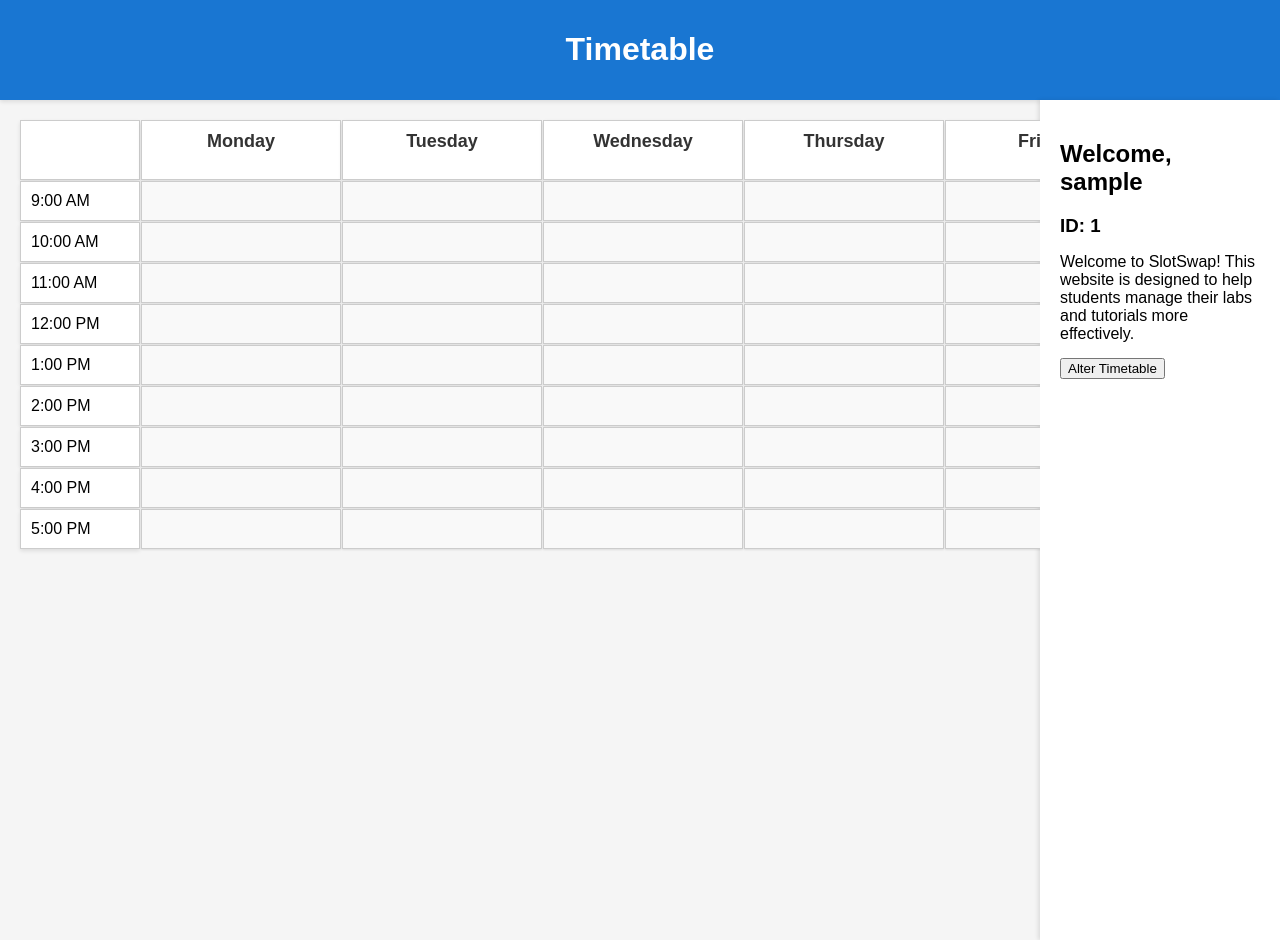
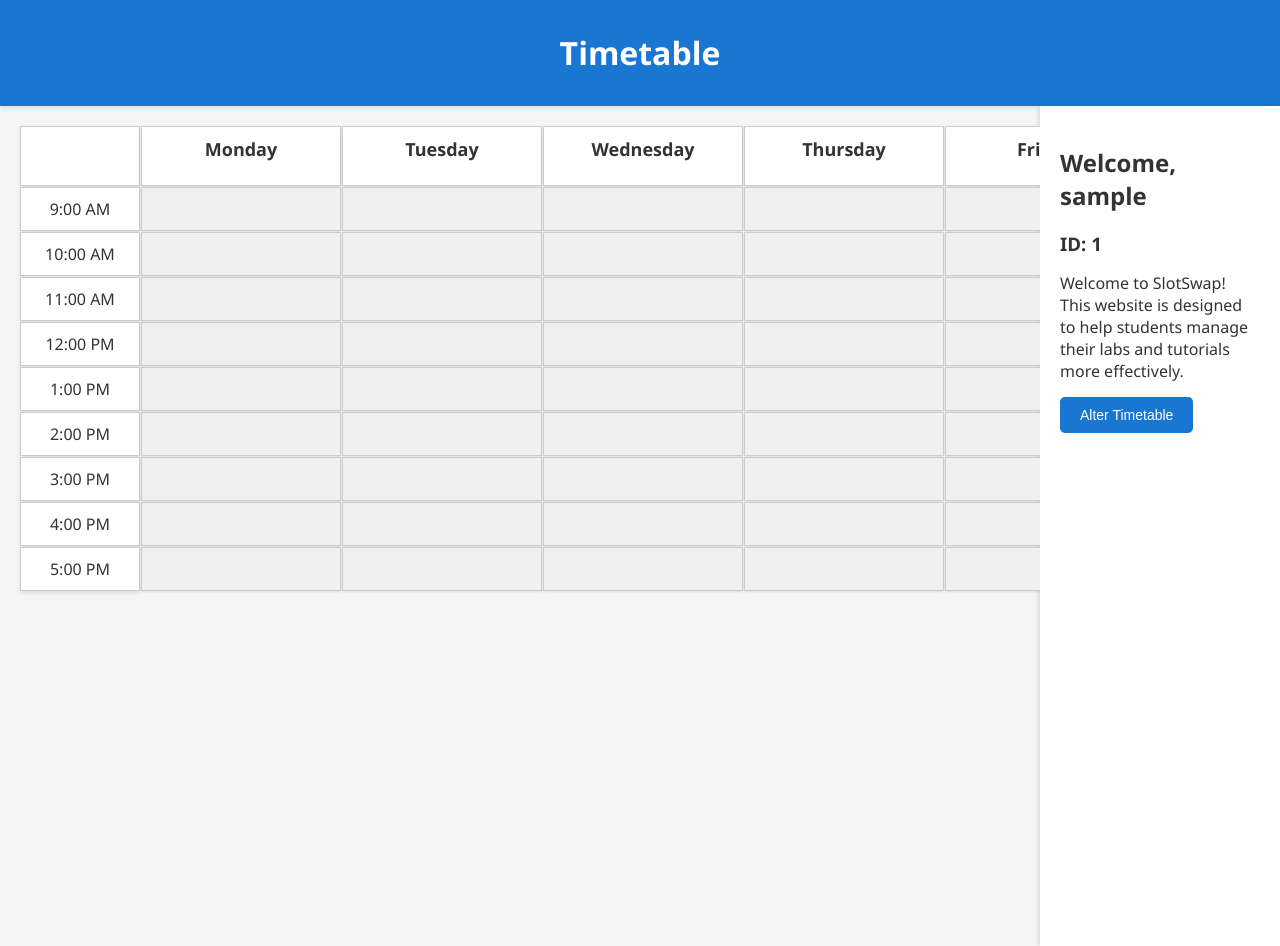
Before and after one commit to LielTaks/SlotSwap-COMP-208-, a PHP site: page /timetable.php in a window 1280 px wide. Run offline with PHP 8.4, Linux system fonts and the light colour scheme; the visitor is signed in with stand-in values (Sample User, id 1); tables that the repository leaves empty or names only in its code hold one stand-in row (values such as "Sample post"); some libraries are stand-ins or nearby versions.

Commit message:
Add files via upload

```diff
--- a/timetable.php
+++ b/timetable.php
@@ -28,6 +28,12 @@ $sql = "SELECT DISTINCT activity FROM timetable WHERE user_id = :user_id";
 $stmt = $db->prepare($sql);
 $stmt->execute(array(':user_id' => $userInfo['id']));
 $activities = $stmt->fetchAll(PDO::FETCH_COLUMN);
+
+// Fetch all lab times for the selected lab
+$sql = "SELECT day, time FROM timetable WHERE user_id = :user_id AND activity = :activity";
+$stmt = $db->prepare($sql);
+$stmt->execute(array(':user_id' => $userInfo['id'], ':activity' => 'Lab: Physics')); // Change 'Lab: Physics' to the selected lab
+$labTimes = $stmt->fetchAll(PDO::FETCH_ASSOC);
 ?>
 <!DOCTYPE html>
 <html lang="en">
@@ -38,10 +44,11 @@ $activities = $stmt->fetchAll(PDO::FETCH_COLUMN);
     <link rel="stylesheet" href="https://code.jquery.com/ui/1.12.1/themes/base/jquery-ui.css">
     <style>
         body {
-            font-family: Arial, sans-serif;
+            font-family: 'Segoe UI', Tahoma, Geneva, Verdana, sans-serif;
             margin: 0;
             padding: 0;
             background-color: #f5f5f5;
+            color: #333;
         }
 
         #toolbar {
@@ -85,13 +92,12 @@ $activities = $stmt->fetchAll(PDO::FETCH_COLUMN);
             padding: 10px;
             background-color: #fff;
             box-shadow: 0 2px 4px rgba(0, 0, 0, 0.1);
+            text-align: center;
         }
 
         .day h3 {
             margin: 0;
             font-size: 18px;
-            color: #333;
-            text-align: center;
         }
 
         .slot {
@@ -104,16 +110,39 @@ $activities = $stmt->fetchAll(PDO::FETCH_COLUMN);
             white-space: nowrap; /* Prevent text wrapping */
             text-overflow: ellipsis; /* Display ellipsis for overflowing text */
             cursor: pointer; /* Add cursor pointer */
+            transition: all 0.3s ease;
         }
 
-        /* Hide the edit button by default */
-        .edit-btn {
+        .slot:hover {
+            transform: translateY(-3px);
+            box-shadow: 0 4px 6px rgba(0, 0, 0, 0.1);
+        }
+
+        .slot.with-text {
+            color: #333;
+        }
+
+        .slot.without-text {
+            background-color: #f0f0f0;
+        }
+
+        .slot.with-text .edit-btn {
             display: none;
         }
 
-        /* Show the edit button on hover */
-        .slot:hover .edit-btn {
+        .slot.with-text:hover .edit-btn {
             display: inline-block;
+            position: absolute;
+            top: 5px;
+            right: 5px;
+            color: #666;
+            font-size: 12px;
+            cursor: pointer;
+            transition: all 0.3s ease;
+        }
+
+        .slot.with-text:hover .edit-btn:hover {
+            color: #000;
         }
 
         .modal {
@@ -137,6 +166,45 @@ $activities = $stmt->fetchAll(PDO::FETCH_COLUMN);
             border-radius: 5px;
             box-shadow: 0 0 10px rgba(0, 0, 0, 0.3);
         }
+
+        select {
+            padding: 8px;
+            font-size: 14px;
+            border: 1px solid #ccc;
+            border-radius: 5px;
+            width: 100%;
+            margin-top: 10px;
+            cursor: pointer;
+            transition: all 0.3s ease;
+        }
+
+        select:hover {
+            border-color: #666;
+        }
+
+        button {
+            padding: 10px 20px;
+            font-size: 14px;
+            background-color: #1976D2;
+            color: #fff;
+            border: none;
+            border-radius: 5px;
+            cursor: pointer;
+            transition: background-color 0.3s ease;
+        }
+
+        button:hover {
+            background-color: #0d47a1;
+        }
+
+        a {
+            text-decoration: none;
+            color: inherit;
+        }
+
+        a:hover {
+            text-decoration: underline;
+        }
     </style>
 </head>
 <body>
@@ -148,7 +216,7 @@ $activities = $stmt->fetchAll(PDO::FETCH_COLUMN);
     <h2>Welcome, <?php echo $_SESSION['username']; ?></h2>
     <h3>ID: <?php echo $_SESSION['student_id']; ?></h3>
     <p>Welcome to SlotSwap! This website is designed to help students manage their labs and tutorials more effectively.</p>
-    <button id="alterTimetableBtn"><a href="Modify.php" style="text-decoration: none; color: inherit;">Alter Timetable</a></button>
+    <button id="alterTimetableBtn"><a href="Modify.php">Alter Timetable</a></button>
 </div>
 
 <div id="content">
@@ -200,9 +268,13 @@ $activities = $stmt->fetchAll(PDO::FETCH_COLUMN);
             <input type="hidden" id="editUsername" name="username">
             <input type="hidden" id="editDay" name="day">
             <input type="hidden" id="editTime" name="time">
-            <label for="editLabTitle">New Lab Title:</label>
+            <label for="editLabTitle">Lab Title:</label>
             <select id="editLabTitle" name="lab_title">
                 <!-- Options will be dynamically added by JavaScript -->
+            </select>
+            <label for="editLabTime">Lab Time:</label>
+            <select id="editLabTime" name="lab_time">
+                <!-- Lab times will be dynamically added by JavaScript -->
             </select>
             <button type="submit">Save</button>
         </form>
@@ -213,29 +285,27 @@ $activities = $stmt->fetchAll(PDO::FETCH_COLUMN);
 <script>
     $(document).ready(function () {
     // Function to populate dropdown based on selected slot
-        function populateDropdown(activity) {
-            $('#editLabTitle').empty(); // Clear previous options
-            var availableSubjects = $('.slot.with-text[data-lab-title="' + activity + '"]').data('available-subjects').split(',');
-            availableSubjects.forEach(function (subject) {
-                $('#editLabTitle').append('<option value="' + subject + '">' + subject + '</option>');
+    function populateDropdown(labTimes) {
+        $('#editLabTime').empty(); // Clear previous options
+        labTimes.forEach(function (time) {
+            $('#editLabTime').append('<option value="' + time['day'] + ' ' + time['time'] + '">' + time['day'] + ' ' + time['time'] + '</option>');
         });
     }
-
-        // Hide "Edit" button for slots without text
-        $('.slot.without-text .edit-btn').hide();
 
     // Enable click event only for slots with text
     $('.slot.with-text').click(function () {
         var slot = $(this);
+        var activity = slot.data('lab-title');
+        $('#editLabTitle').val(activity); // Set default value
         $('#editStudentId').val(slot.data('student-id'));
         $('#editUsername').val(slot.data('username'));
-            $('#editDay').val(slot.data('day'));
-            $('#editTime').val(slot.data('time'));
-            var activity = slot.data('lab-title');
-            $('#editLabTitle').val(activity); // Set default value
-            populateDropdown(activity);
+        var labTimes = <?php echo json_encode($labTimes); ?>;
+        populateDropdown(labTimes);
         $('#editModal').fadeIn();
     });
+
+    // Hide "Edit" button for slots without text
+    $('.slot.without-text .edit-btn').hide();
 
     $('#editForm').submit(function (e) {
         e.preventDefault();
@@ -266,6 +336,8 @@ $activities = $stmt->fetchAll(PDO::FETCH_COLUMN);
         $(this).fadeOut();
     });
 });
+
+
 </script>
 </body>
 </html>
```
Lines whose indentation alone changed are shown as unchanged.
